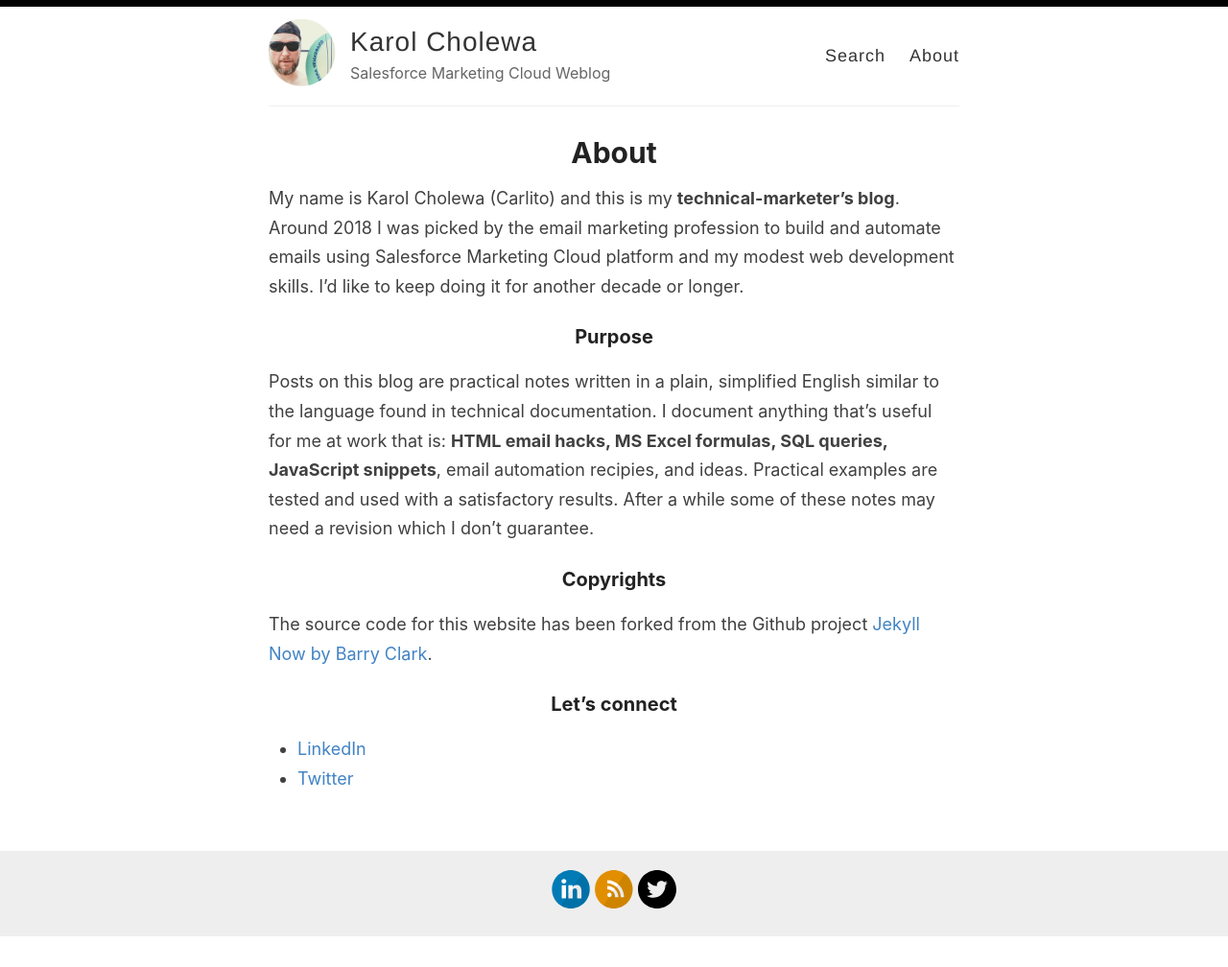
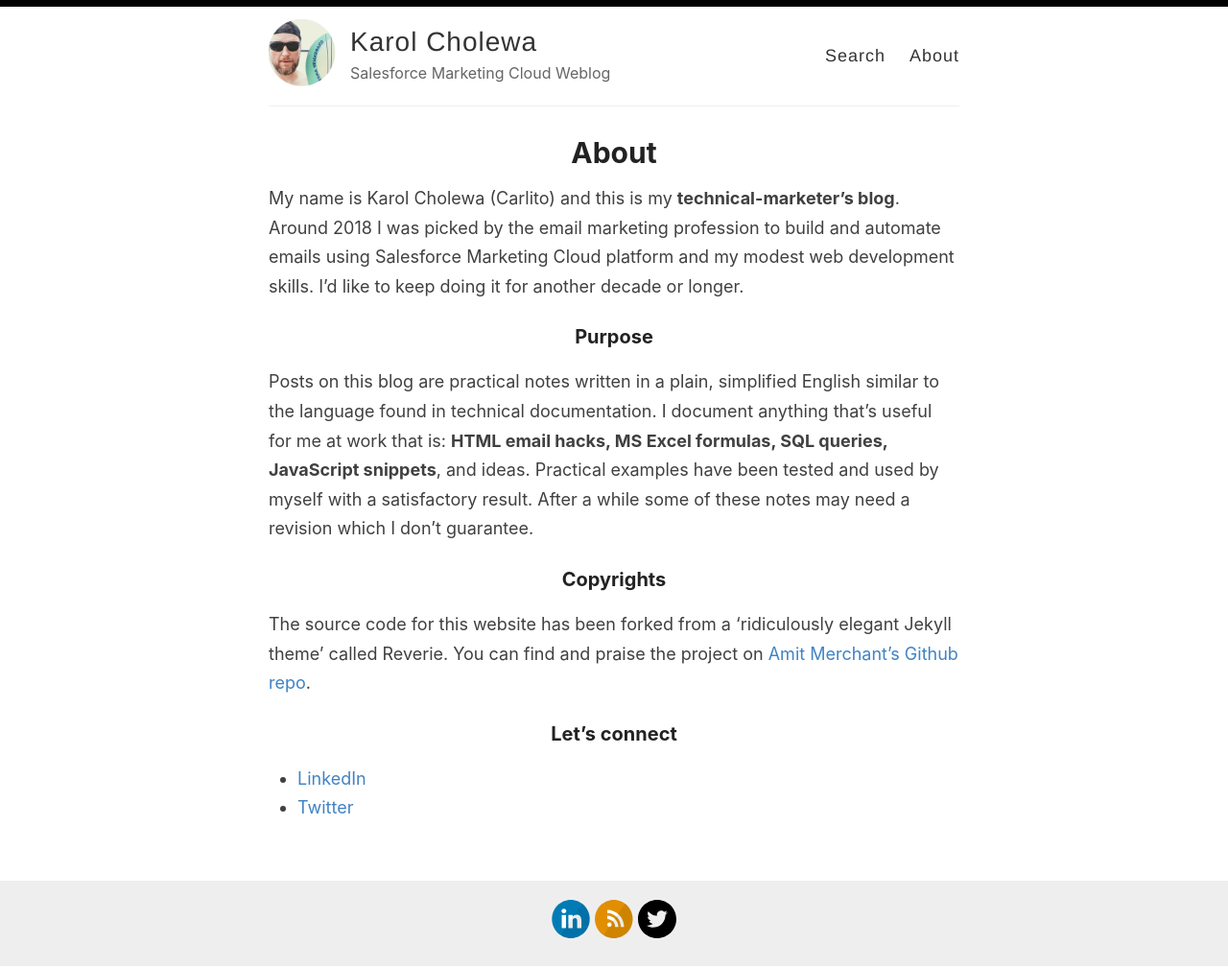
Before and after one commit to karolcholewa/blog, a Jekyll site: the page built from _pages/about.md, in a window 1280 px wide. Shown: the whole page at 96% size. Built offline with Jekyll 4.4.1, drawn with Linux system fonts in a browser that asks for light colours; before the commit the page ends 977 px from its top, so only the background shows below that.

Commit message:
Updated About, moved out posts

```diff
--- a/_config.yml
+++ b/_config.yml
@@ -28,8 +28,8 @@ footer-links:
   instagram:
   linkedin: karolcholewa
   pinterest:
+  twitter: karolcholewa
   rss: rss
-  twitter: karolcholewa
   stackoverflow:
   youtube: # channel/<your_long_string> or user/<user-name>
   googleplus: # anything in your profile username that comes after plus.google.com/
--- a/_layouts/default.html
+++ b/_layouts/default.html
@@ -10,7 +10,7 @@
     <link rel="canonical" href="{{ site.url }}{{ page.url }}" />
 
     <meta name="theme-color" content="#000000">
-    <link rel="icon" type="image/png" sizes="32x32" href="{{ site.baseurl }}/images/favicon-32x32.png">
+    <!--<link rel="icon" type="image/png" sizes="32x32" href="{{ site.baseurl }}/images/favicon-32x32.png">-->
     {% include analytics_head.html %}
   </head>
 
--- a/_pages/about.md
+++ b/_pages/about.md
@@ -8,11 +8,11 @@ My name is Karol Cholewa (Carlito) and this is my **technical-marketer's blog**.
 
 ### Purpose
 
-Posts on this blog are practical notes written in a plain, simplified English similar to the language found in technical documentation. I document anything that's useful for me at work that is: **HTML email hacks, MS Excel formulas, SQL queries, JavaScript snippets**, email automation recipies, and ideas. Practical examples are tested and used with a satisfactory results. After a while some of these notes may need a revision which I don't guarantee.
+Posts on this blog are practical notes written in a plain, simplified English similar to the language found in technical documentation. I document anything that's useful for me at work that is: **HTML email hacks, MS Excel formulas, SQL queries, JavaScript snippets**, and ideas. Practical examples have been tested and used by myself with a satisfactory result. After a while some of these notes may need a revision which I don't guarantee.
 
 ### Copyrights
 
-The source code for this website has been forked from the Github project [Jekyll Now by Barry Clark](https://github.com/barryclark/jekyll-now/blob/master/LICENSE).
+The source code for this website has been forked from a 'ridiculously elegant Jekyll theme' called Reverie. You can find and praise the project on [Amit Merchant's Github repo](https://github.com/amitmerchant1990/reverie).
 
 ### Let's connect
 * [LinkedIn](https://www.linkedin.com/in/karolcholewa/)
```
Also changed, not shown: _layouts/_sandbox/2019-02-13-introducing-reverie-jekyll-theme.md (renamed from _posts/2019-02-13-introducing-reverie-jekyll-theme.md), _layouts/_sandbox/2019-12-11-pullquotes.md (renamed from _posts/2019-12-11-pullquotes.md), _layouts/_sandbox/2019-7-27-super-long-article.md (renamed from _posts/2019-7-27-super-long-article.md), _layouts/_sandbox/2019-7-27-this-post-demonstrates-post-content-styles.md (renamed from _posts/2019-7-27-this-post-demonstrates-post-content-styles.md), _layouts/_sandbox/2019-7-28-super-short-article.md (renamed from _posts/2019-7-28-super-short-article.md), _layouts/_sandbox/2019-8-12-code-snippets.md (renamed from _posts/2019-8-12-code-snippets.md).
